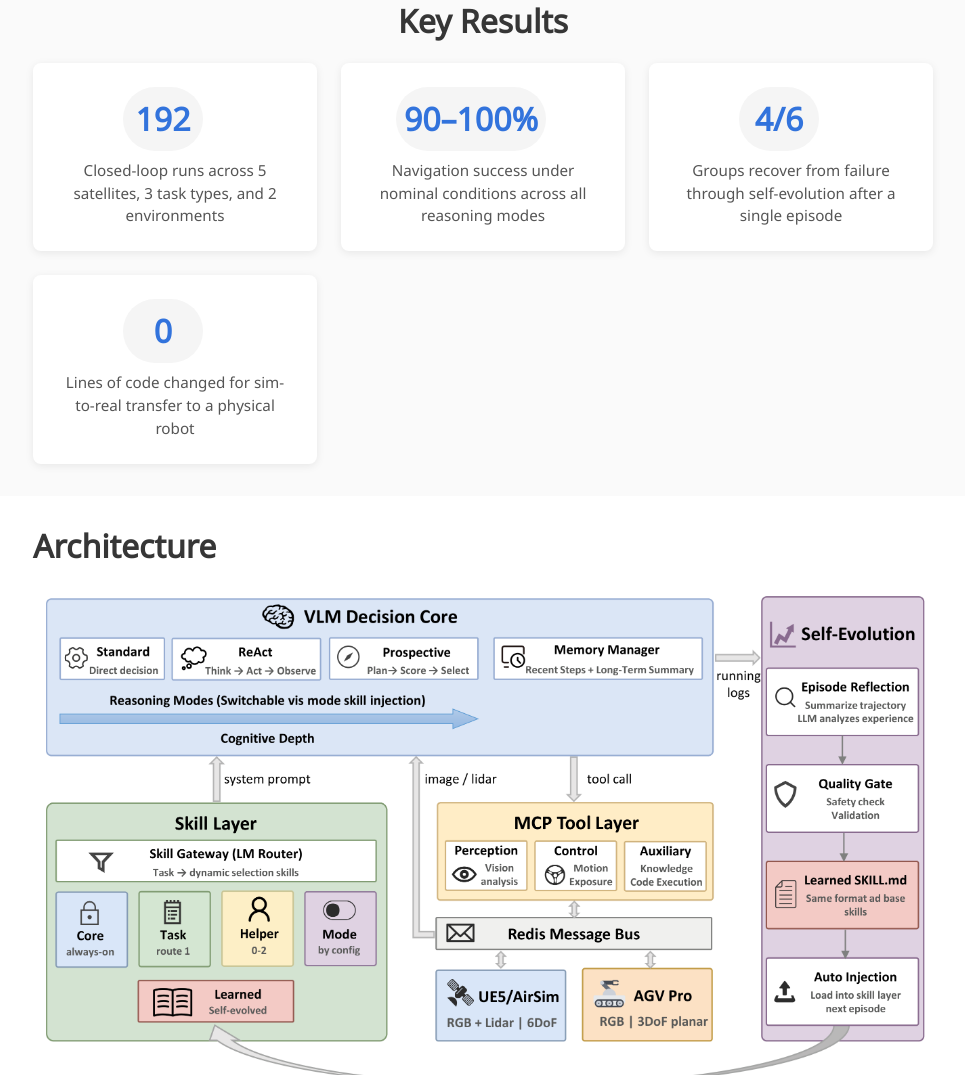
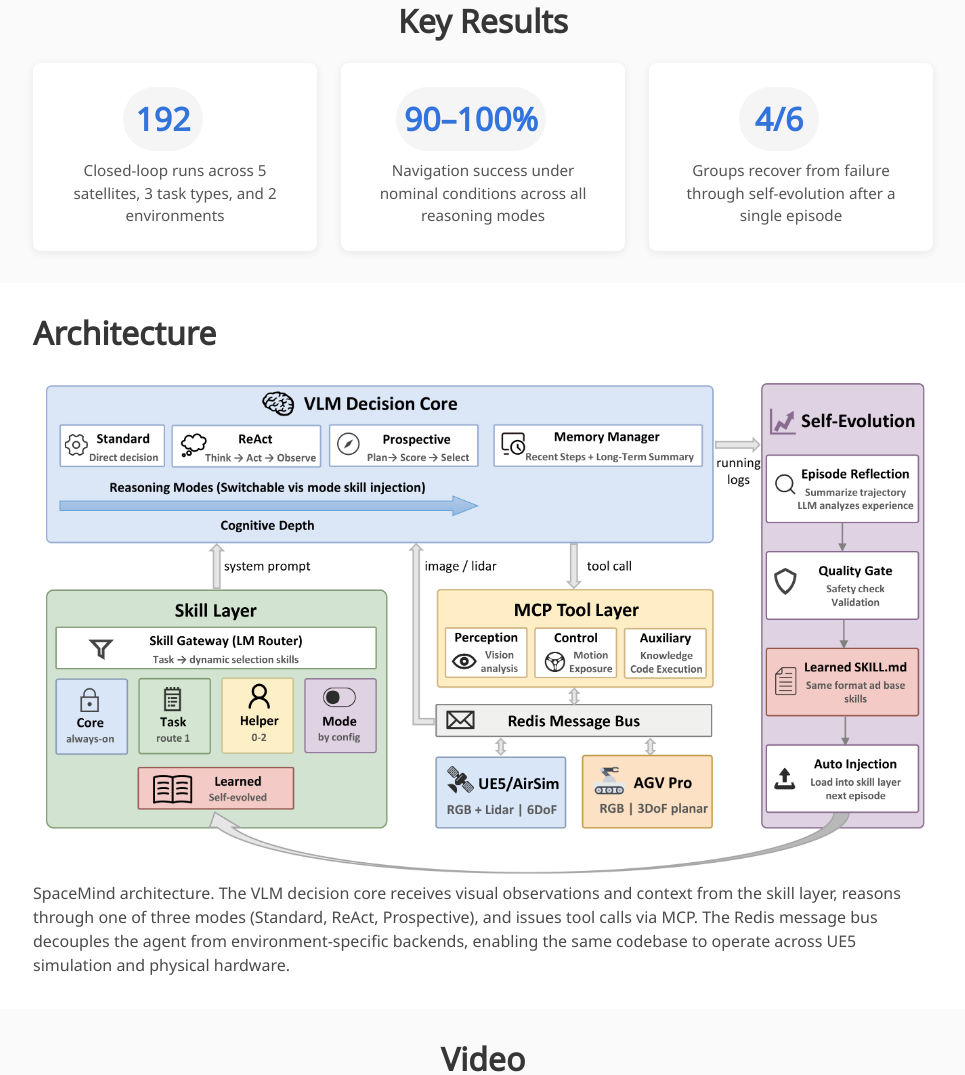
Before and after one commit to wuaodi/SpaceMind, a plain HTML site: page index.html in a window 1280 px wide. Shown: the part 1795-2870 px from the top of the page, without its empty margins (157-1122 px from the left). Drawn offline with nearby package versions, Linux system fonts and the light colour scheme; some icons are missing; a web font is replaced by a local one.

Commit message:
Remove zero-code-change highlight card from webpage
Made-with: Cursor

```diff
--- a/index.html
+++ b/index.html
@@ -196,10 +196,6 @@
         <div class="number">4/6</div>
         <div class="desc">Groups recover from failure through self-evolution after a single episode</div>
       </div>
-      <div class="highlight-card">
-        <div class="number">0</div>
-        <div class="desc">Lines of code changed for sim-to-real transfer to a physical robot</div>
-      </div>
     </div>
   </div>
 </section>
```
